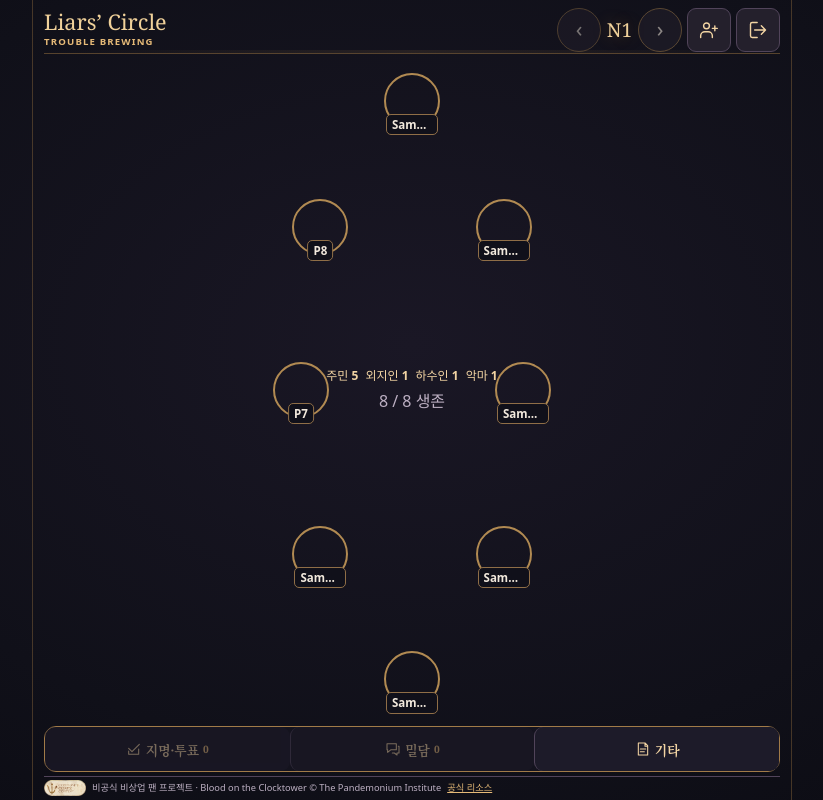
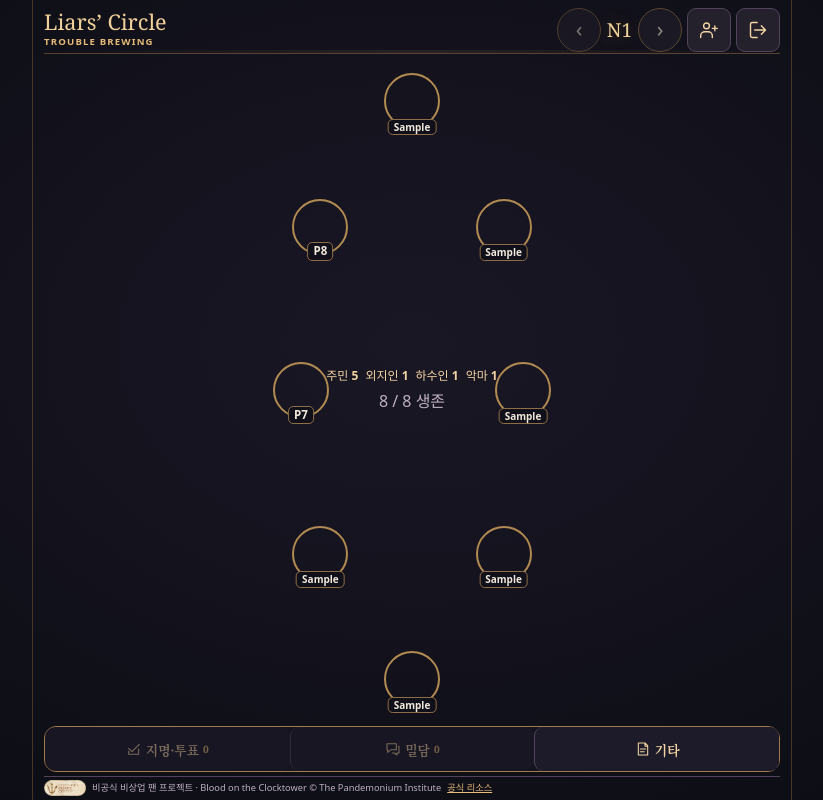
Before and after one commit to 89yunik/liars-circle, a React (Vite) app: page / in a window 1280 px wide. Both pictures are taken after typing "Sample", "Sample", "Sample", "Sample", "Sample", "Sample" into the empty fields and a click on the button "게임 시작". Shown: the whole page, without its empty margins (228-1051 px from the left). Built offline with nearby package versions, Linux system fonts and the light colour scheme.

Commit message:
Show full player names on board tokens

```diff
--- a/src/TableBoard.tsx
+++ b/src/TableBoard.tsx
@@ -86,7 +86,9 @@ export function TableBoard({ game, phase, roles, selectedId, vote, whisper, tap,
           title={role ? `${player.name} · ${role.name}` : player.name}
           onClick={() => tap(player.id)}>
           <span className="token-art"><Portrait key={role?.image} src={role?.image} /></span>
-          <span className="token-label">{player.name}{player.traveller && <sup> T</sup>}</span>
+          <span className={Array.from(player.name).length > 5 ? 'token-label long-name' : 'token-label'}>
+            {player.name}{player.traveller && <sup> T</sup>}
+          </span>
           {statusMark && <span className="token-status" aria-hidden="true">{statusMark}</span>}
           {(nominator || nominee || voter || whisperSource || whisperPartner) && <span className="vote-marks" aria-hidden="true">
             {nominator && <i className="mark-vote">지</i>}{nominee && <i className="mark-vote">피</i>}{voter && <i className="mark-vote">표</i>}
--- a/src/style.css
+++ b/src/style.css
@@ -161,7 +161,13 @@ button.token {
 .token:is(.dead, .executed) { border-style: dashed; }
 .token.dead .token-art { opacity: .45; }
 .token.selected { outline: 3px solid var(--character-border); outline-offset: 3px; }
-.token-label { position: absolute; top: 75%; left: 50%; transform: translateX(-50%); max-width: min(72px, max(100%, 4ch)); overflow: hidden; white-space: nowrap; text-overflow: ellipsis; padding: 1px 5px; background: #17121e; border-radius: 5px; font-size: .72rem; font-weight: 750; }
+.token-label {
+  position: absolute; bottom: -8px; left: 50%; transform: translateX(-50%);
+  width: max-content; max-width: calc(100% + 12px); overflow-wrap: anywhere;
+  padding: 1px 5px; background: #17121e; border-radius: 5px;
+  font-size: .72rem; line-height: 1.25; font-weight: 750;
+}
+.token-label.long-name { font-size: .625rem; }
 .vote-marks { position: absolute; top: -10px; left: 50%; transform: translateX(-50%); display: flex; gap: 2px; }
 .vote-marks i { font: 700 .65rem system-ui; border: 2px solid currentColor; border-radius: 50%; width: 18px; height: 18px; background: #181520; }
 .mark-vote { color: #65dfcd; }
```
